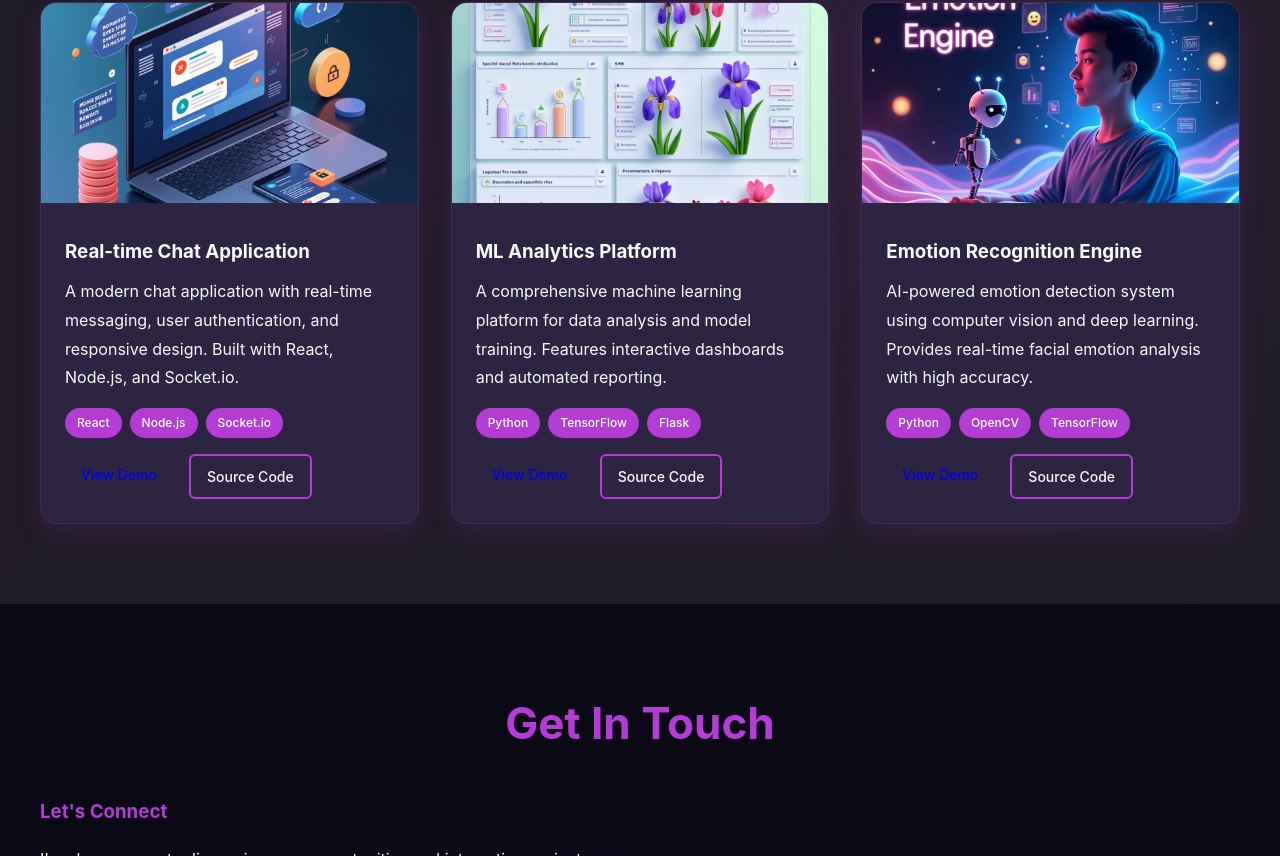
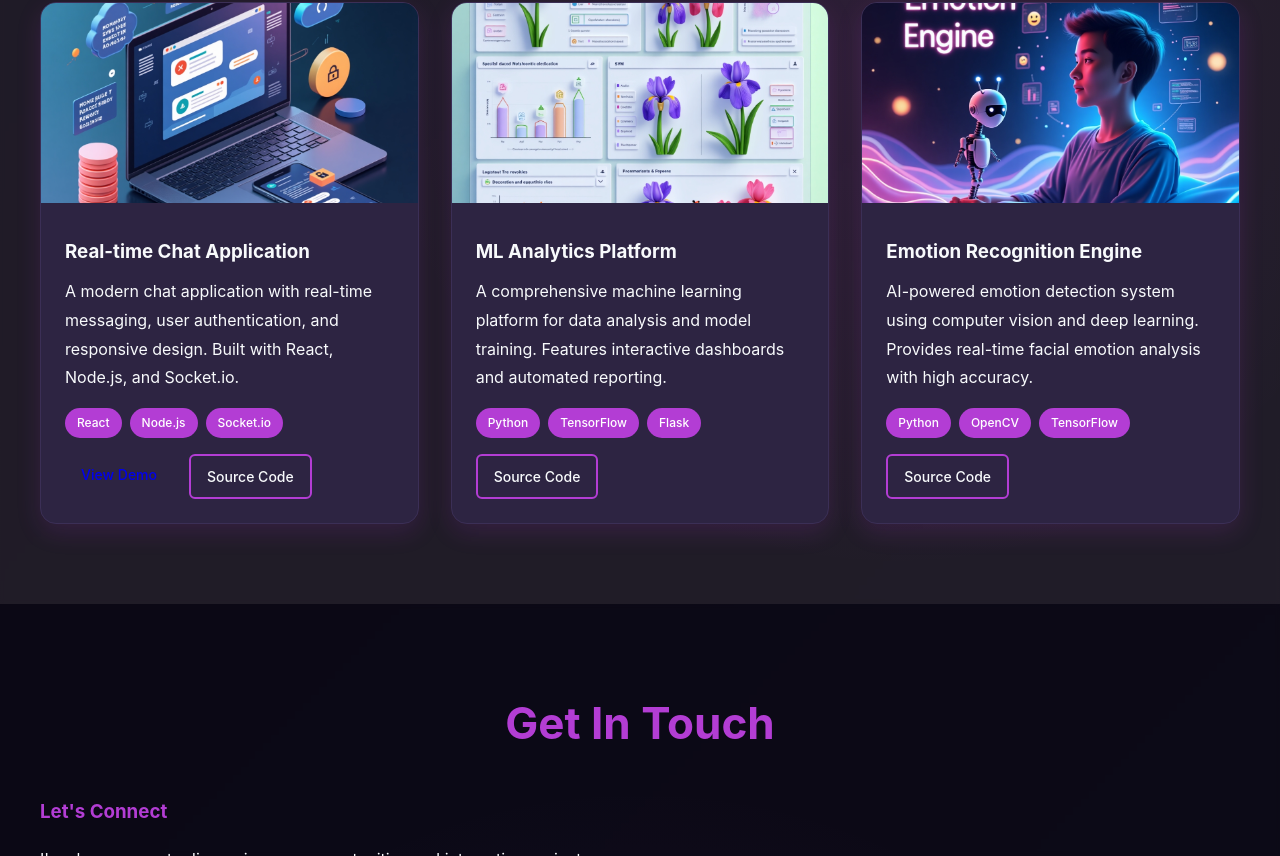
Before and after one commit to Deepak-vash23/PortFolio, a plain HTML site: page index.html in a window 1280 px wide. Shown: the part 1944-2800 px from the top of the page. Drawn offline with Linux system fonts and the light colour scheme; a web font is replaced by a local one.

Commit message:
📝 Update README and HTML with latest improvements
✨ Changes include:
- Enhanced README with comprehensive project documentation
- Updated HTML structure and content
- Added new image assets
- Improved portfolio presentation and features description

```diff
--- a/index.html
+++ b/index.html
@@ -28,7 +28,7 @@
     <section id="home" class="hero">
         <div class="hero-content">
             <h1>Hi, I'm <span class="highlight blur-text" data-delay="150" data-animate-by="chars">Deepak Vashisth</span></h1>
-            <p class="hero-subtitle">Full Stack Developer & Machine Learning Enthusiast</p>
+            <p class="hero-subtitle">Full Stack Developer | Machine Learning Enthusiast</p>
             <p class="hero-description">Creating innovative web applications and intelligent solutions that make a difference.</p>
             <div class="cta-buttons">
                 <a href="#projects" class="btn primary">View Projects</a>
@@ -108,8 +108,8 @@
                             <span class="tech-tag">Socket.io</span>
                         </div>
                         <div class="project-links">
-                            <a href="#" class="btn small">View Demo</a>
-                            <a href="#" class="btn small secondary">Source Code</a>
+                            <a href="https://fullstack-chat-app-0srx.onrender.com/login" class="btn small">View Demo</a>
+                            <a href="https://github.com/Deepak-vash23/fullstack-chat-app" class="btn small secondary">Source Code</a>
                         </div>
                     </div>
                 </div>
@@ -127,8 +127,7 @@
                             <span class="tech-tag">Flask</span>
                         </div>
                         <div class="project-links">
-                            <a href="#" class="btn small">View Demo</a>
-                            <a href="#" class="btn small secondary">Source Code</a>
+                            <a href="https://github.com/Deepak-vash23/Datascience_projects" class="btn small secondary">Source Code</a>
                         </div>
                     </div>
                 </div>
@@ -145,8 +144,7 @@
                             <span class="tech-tag">TensorFlow</span>
                         </div>
                         <div class="project-links">
-                            <a href="#" class="btn small">View Demo</a>
-                            <a href="#" class="btn small secondary">Source Code</a>
+                            <a href="https://github.com/Deepak-vash23/Emotion_Engine" class="btn small secondary">Source Code</a>
                         </div>
                     </div>
                 </div>
@@ -194,7 +192,6 @@
                     <div class="social-links">
                         <a href="https://github.com/Deepak-vash23" target="_blank" title="GitHub"><i class="fab fa-github"></i></a>
                         <a href="www.linkedin.com/in/deepak-vashisth" target="_blank" title="LinkedIn"><i class="fab fa-linkedin"></i></a>
-                        <a href="deepakvashisth8282@gmail.com" target="_blank" title="Email"><i class="fas fa-envelope"></i></a>
                     </div>
                 </div>
             </div>
```
Also changed, not shown: image-1.png (added), 1 other file.
